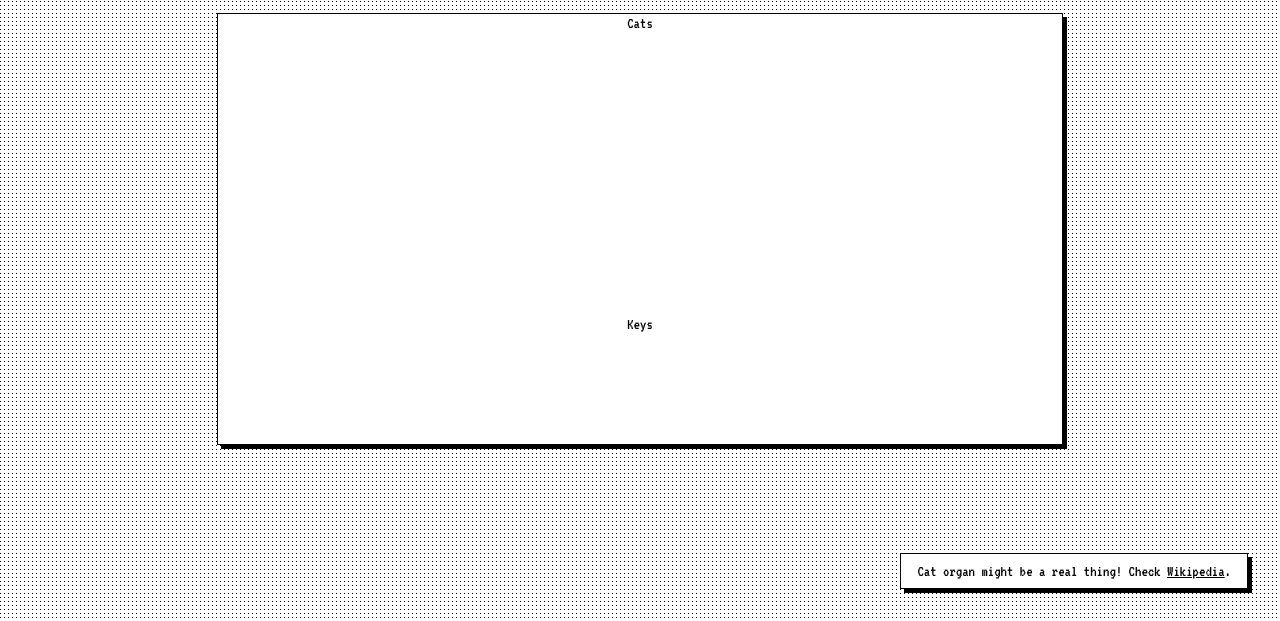
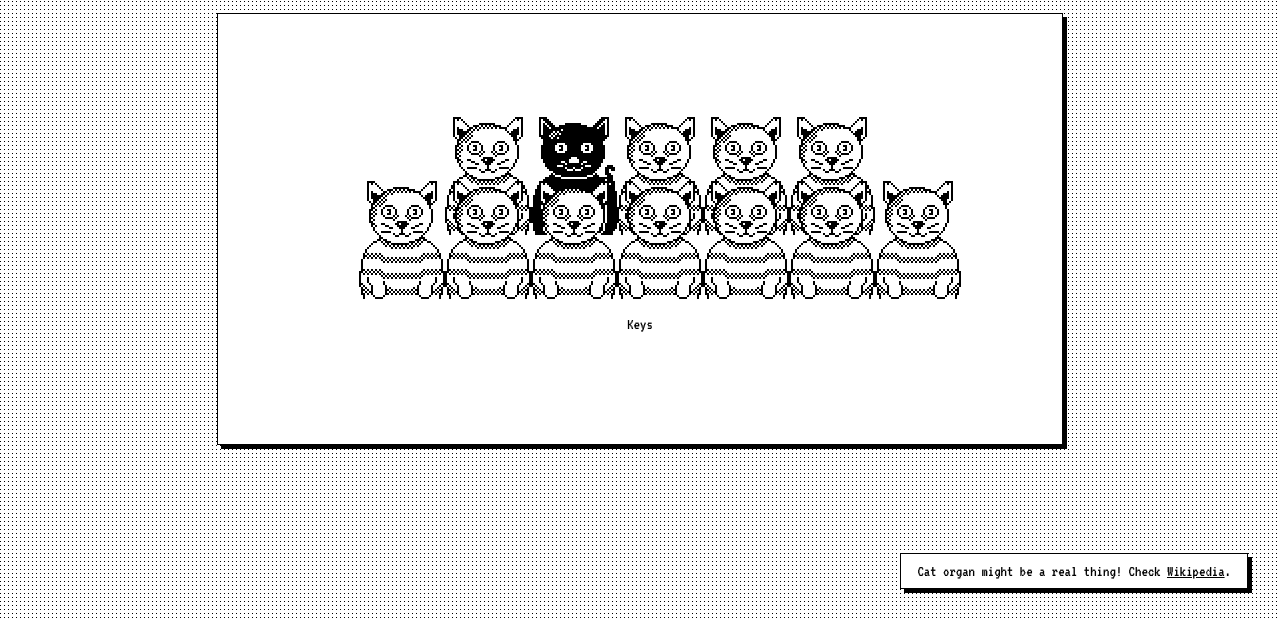
Before and after one commit to fedek6/cat-organ, a website built with Parcel: page index.html in a window 1280 px wide. Shown: the part 179-800 px from the top of the page. Built offline with nearby package versions, Linux system fonts and the light colour scheme.

Commit message:
Add cat rows & animations

```diff
--- a/css/main.css
+++ b/css/main.css
@@ -78,9 +78,73 @@ main > div {
 /* Cats */
 #cats {
   flex-grow: 1;
+  position: relative;
+
+  width: 100%;
 }
 
 #keys {
   /* height: 30%; */
   flex-basis: 30%;
 }
+
+/* Cat choir */
+.cat-choir {
+  display: flex;
+  flex-direction: row;
+  justify-content: center;
+  flex-wrap: nowrap;
+}
+
+/* Cat component */
+.cat-choir > li {
+  list-style: none;
+
+  width: 86px;
+  height: 118px;
+
+  background-image: url("../img/cat-spritesheet-001.png");
+  background-repeat: no-repeat;
+  background-position: 0 center;
+  background-size: auto 100%;
+
+  image-rendering: pixelated;
+  image-rendering: -moz-crisp-edges;
+  image-rendering: crisp-edges;
+}
+
+.cat-choir > .-black-cat {
+  background-image: url("../img/cat-spritesheet-002.png");
+}
+
+.cat-choir > .-animate {
+  animation-name: cat-singing;
+  animation-duration: .6s;
+  animation-timing-function: steps(2);
+  animation-iteration-count: infinite;
+}
+
+@keyframes cat-singing {
+  from {
+    background-position: 0 center;
+  }
+  to {
+    background-position: -172px center;
+  }
+}
+
+/* Cat row */
+.cat-row {
+  position: absolute;
+  width: 100%;
+}
+
+.cat-row.-lower {
+  bottom: 0;
+  z-index: 1;
+}
+
+.cat-row.-upper {
+  bottom: 64px;
+  z-index: 0;
+}
--- a/index.html
+++ b/index.html
@@ -37,7 +37,29 @@
     </header>
     <div class="shadow value" >
       <div id="cats">
-        Cats
+
+        <div class="cat-row -lower">
+          <ul class="cat-choir">
+            <li></li>
+            <li></li>
+            <li></li>
+            <li></li>
+            <li></li>
+            <li></li>
+            <li></li>
+          </ul>
+        </div>
+
+        <div class="cat-row -upper">
+          <ul class="cat-choir">
+            <li></li>
+            <li class="-black-cat -animate"></li>
+            <li></li>
+            <li></li>
+            <li></li>
+          </ul>
+        </div>
+
       </div>
       <div id="keys">
         Keys
```
